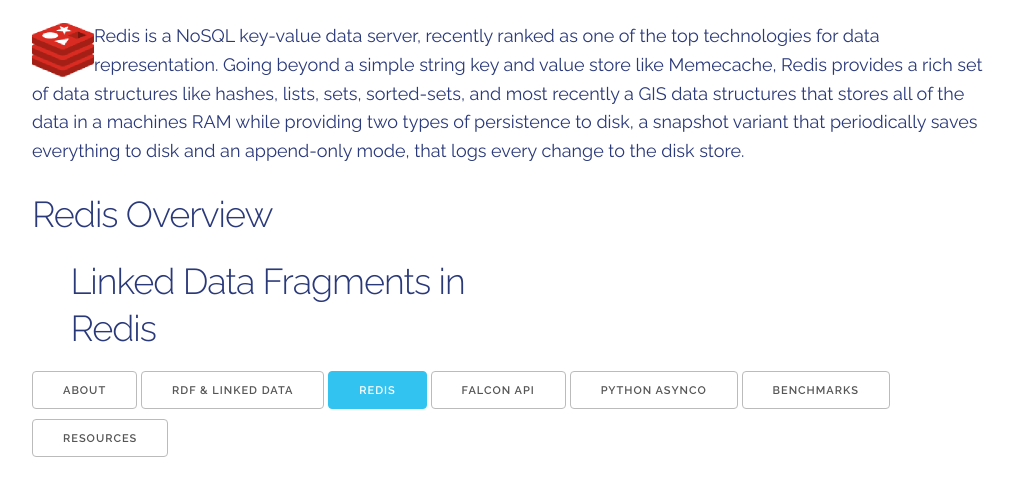
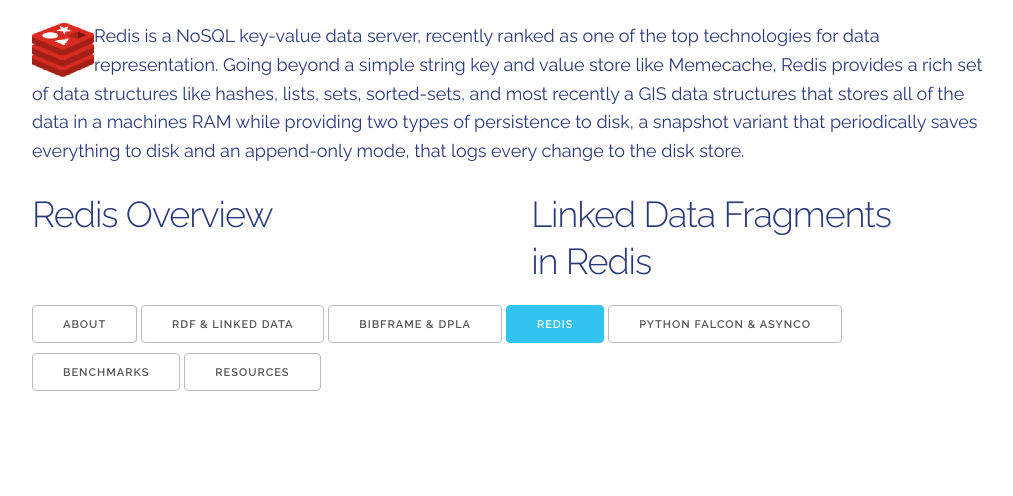
Before and after one commit to jermnelson/pyconjp-2015, a Flask app: page /slides/redis in a window 1280 px wide. Shown: the part 162-658 px from the top of the page, without its empty margins (128-1141 px from the left). Run offline with Flask 2, Linux system fonts and the light colour scheme.

Commit message:
refactor organization of presentation

```diff
--- a/templates/slides/python-asynco.html
+++ b/templates/slides/bibframe-dpla.html
@@ -2,7 +2,7 @@
 
 {% block main %}
 <div class="container">
-  <h1>Python Asynco</h1>
+  <h1>BIBFRAME &amp; DPLA Linked Data</h1>
 
 
 {% include 'snippets/slide-nav.html' %}
--- a/templates/slides/redis.html
+++ b/templates/slides/redis.html
@@ -15,12 +15,12 @@
    every change to the disk store.
   </p>
   <div class="row">
-   <section class="one-half columns">
+   <div class="six columns">
     <h3>Redis Overview</h3>
-   </section>
-   <section class="one-half column">
-    <h3>Linked Data Fragments in Redis</h3>
-   </section>
+   </div>
+   <div class="six columns">
+    <h3>Linked Data Fragments<br> in Redis</h3>
+   </div>
   </div>
 {% include 'snippets/slide-nav.html' %}
 </div>
--- a/templates/snippets/slide-nav.html
+++ b/templates/snippets/slide-nav.html
@@ -5,14 +5,15 @@
  <a href="{{ url_for('suradio', name='rdf-linked-data') }}"
     class="button{% if request.path == '/slides/rdf-linked-data' %} button-primary{% endif %} ">
     RDF &amp; Linked Data</a>
+ <a href="{{ url_for('suradio', name='bibframe-dpla') }}"
+    class="button{% if request.path == '/slides/bibframe-dpla' %} button-primary{% endif %}">BIBFRAME &amp; DPLA</a>
  <a href="{{ url_for('suradio', name='redis') }}"
     class="button{% if request.path == '/slides/redis' %} button-primary{% endif %}">Redis</a>
- <a href="{{ url_for('suradio', name='falcon-api') }}"
-    class="button{% if request.path == '/slides/falcon-api' %} button-primary{% endif %}">Falcon API</a>
- <a href="{{ url_for('suradio', name='python-asynco') }}"
-    class="button{% if request.path == '/slides/python-asynco' %} button-primary{% endif %}">Python Asynco</a>
+ <a href="{{ url_for('suradio', name='python-asynco-falcon') }}"
+    class="button{% if request.path == '/slides/python-asynco-falcon' %} button-primary{% endif %}">Python Falcon &amp; Asynco</a>
  <a href="{{ url_for('suradio', name='benchmarks') }}"
     class="button{% if request.path == '/slides/benchmarks' %} button-primary{% endif %}">Benchmarks</a>
  <a href="{{ url_for('risosu') }}"
     class="button{% if request.path == '/resources' %} button-primary{% endif %}">Resources</a>
-</section>
+ </section>
+</div>
```
Also changed, not shown: templates/slides/python-asynco-falcon.html (added, +20 -0 lines).
